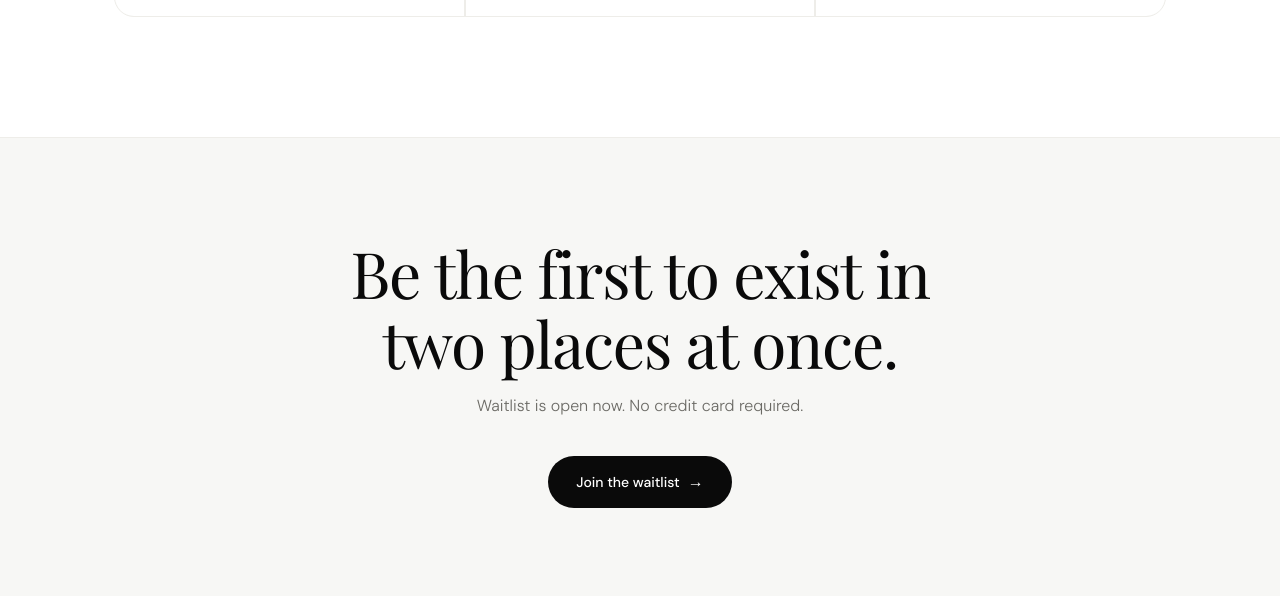
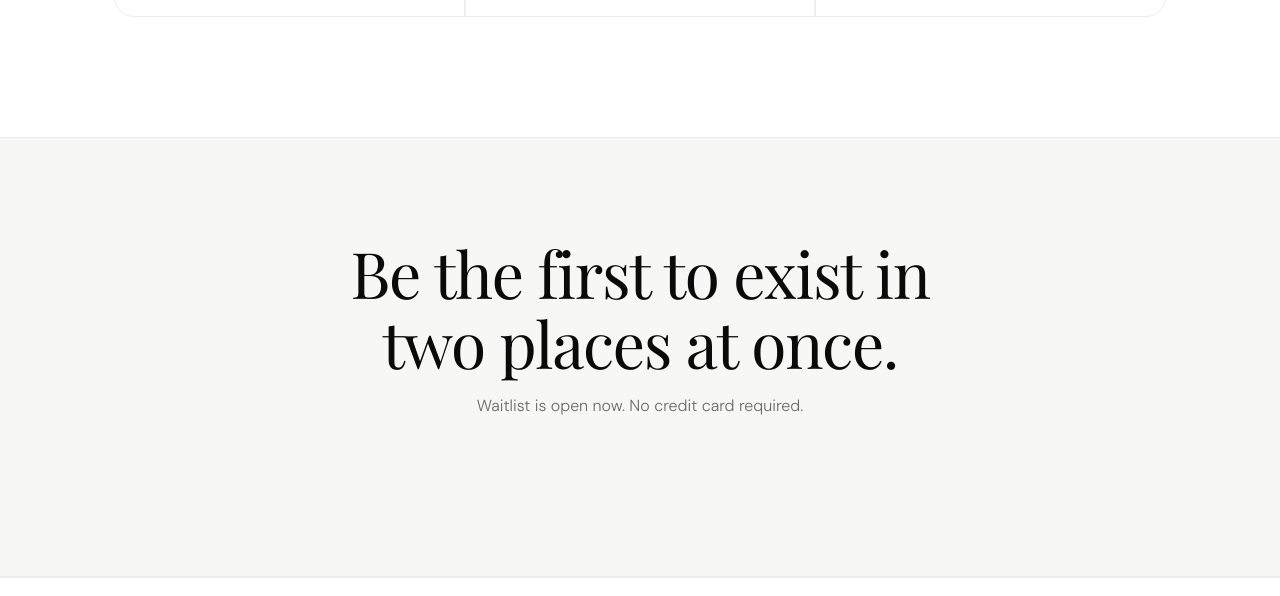
Before and after one commit to Abubaker9500/memya, a plain HTML site: page index.html in a window 1280 px wide. Shown: the part 1366-1962 px from the top of the page. Drawn offline with nearby package versions, Linux system fonts and the light colour scheme.

Commit message:
Remove waitlist link from CTA section from the footer
Removed the waitlist call-to-action link from the CTA section.

```diff
--- a/index.html
+++ b/index.html
@@ -363,9 +363,7 @@
 <section class="cta-section">
   <h2>Be the first to exist in two places at once.</h2>
   <p>Waitlist is open now. No credit card required.</p>
-  <a href="https://docs.google.com/forms/d/e/1FAIpQLSfohveXNYxIvFfbuQs7NuaDbcoEpnMb-iO1bHvFLuhfyE1FUw/viewform?usp=dialog" target="_blank" class="btn-primary" style="display:inline-flex;">
-    Join the waitlist <span class="btn-arrow">→</span>
-  </a>
+
 </section>
 
 <footer>
```
